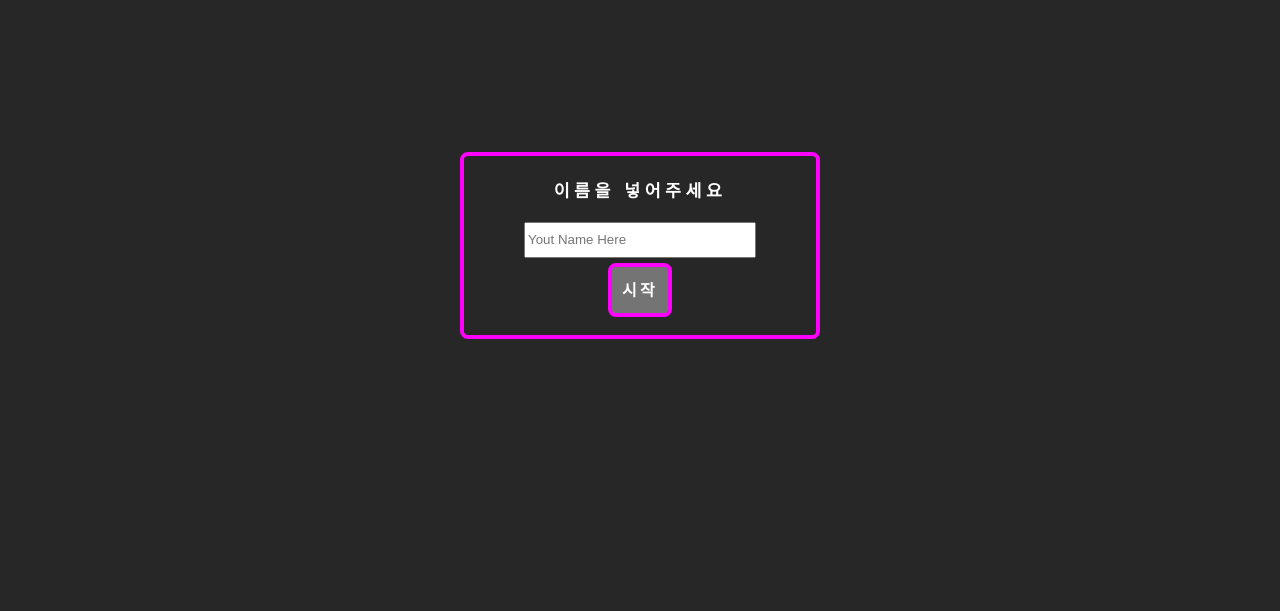
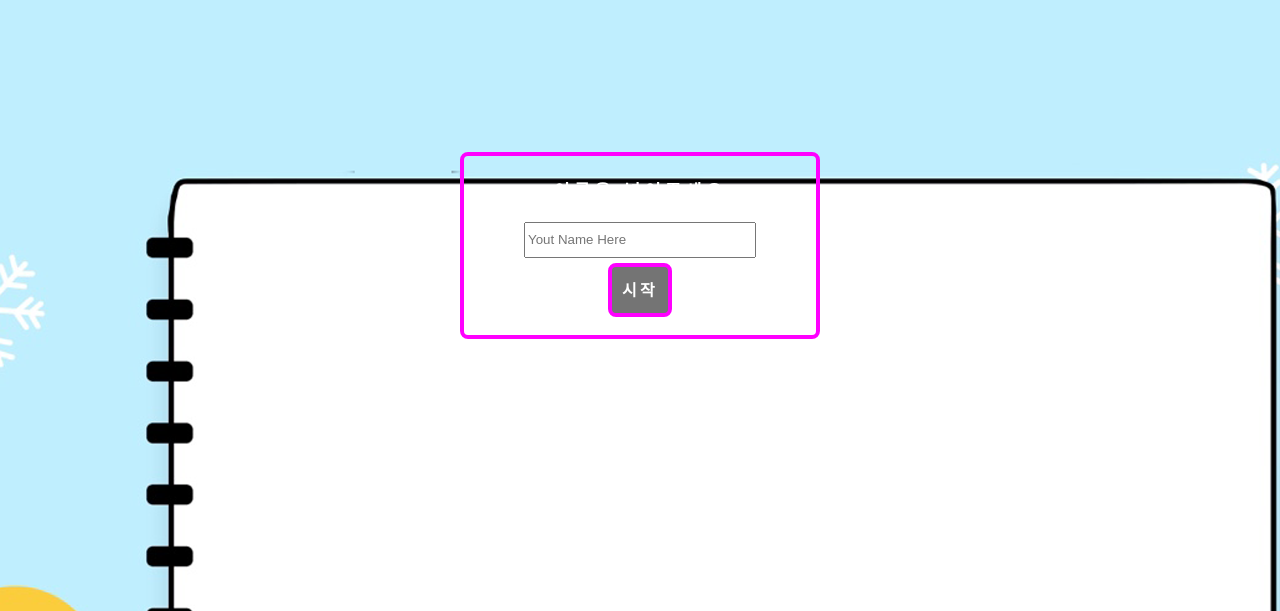
Before and after one commit to EunYoung2021/4musictest, a plain HTML site: page index.html in a window 1280 px wide. Shown: the part 125-736 px from the top of the page. Drawn offline with Linux system fonts and the light colour scheme; a web font is replaced by a local one.

Commit message:
backgroundImage

```diff
--- a/assets/css/style.css
+++ b/assets/css/style.css
@@ -2,7 +2,8 @@
 
 /*---Global Styling--*/
 body{
-    background-color: #272727;
+    /* background-color: #272727; //2024-01-22 수정 */
+    background-image: url('../imgs/backGroundImage.png');
     font-family: Poppins, sans-serif;
 }
 
@@ -157,8 +158,7 @@ img {
 
 /*--- General Game Area --*/
 .game-area{
-    /* background-color: #747474; */
-    background-image: url('./imgs/backGroundImage.png');
+    /* background-color: #747474; //2024-01-22 수정*/
     border-radius: 8px;
     height: 58vh;
     position: relative;
```
